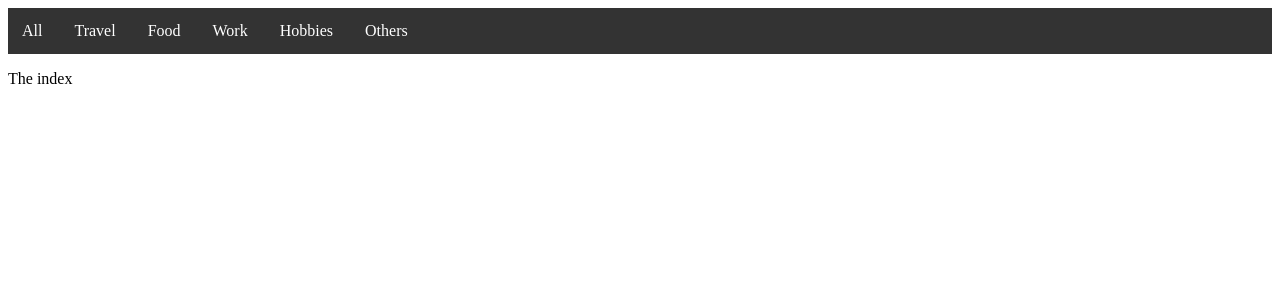
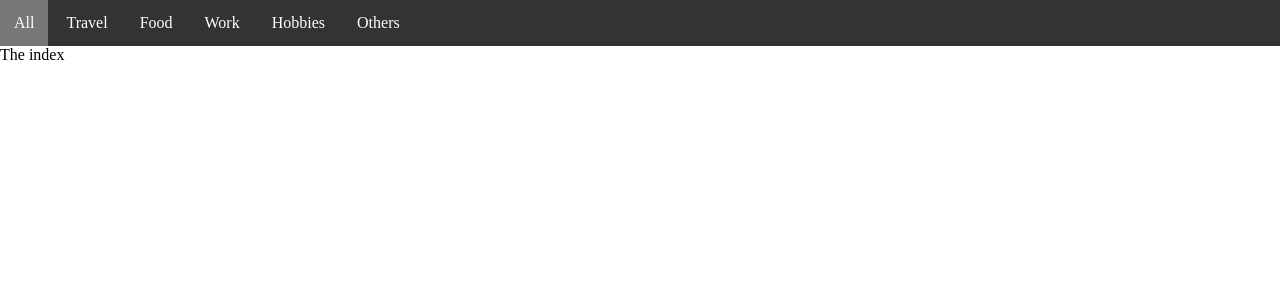
Before and after one commit to kennjr/mi-galleria, a Django app: page / in a window 1280 px wide. Shown: the top 300 px of the page. Run offline with Django 4.2, Linux system fonts and the light colour scheme.

Commit message:
Added a 0 margin value to the container

```diff
--- a/el_galleria/static/styles/navbar_styles.css
+++ b/el_galleria/static/el_galleria/styles/navbar_styles.css
@@ -1,8 +1,13 @@
+*{
+    margin: 0 0;
+}
+
 div.scrollmenu {
   background-color: #333;
   overflow: auto;
   white-space: nowrap;
   width: 100%;
+
 }
 
 div.scrollmenu a {
```
